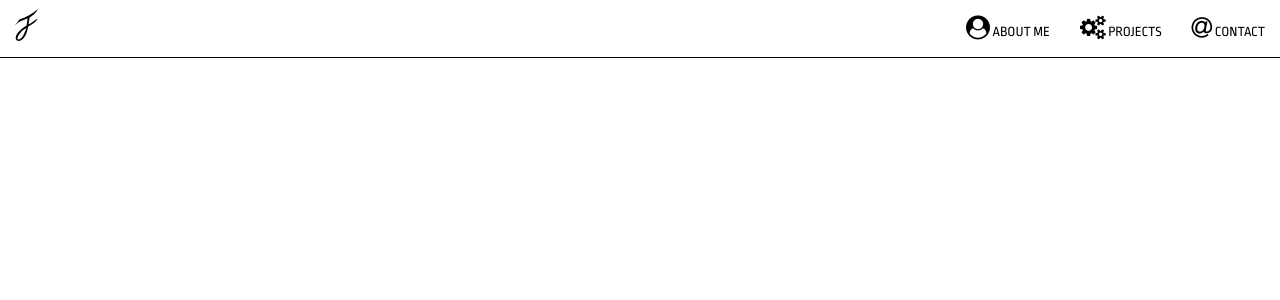
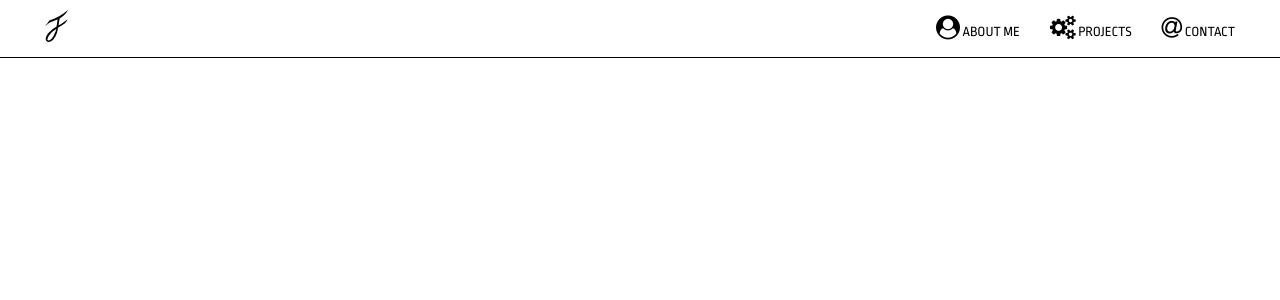
Before and after one commit to jfuenmayor96/jfuenmayor96.github.io, a React (Create React App) app in the folder development/: page / in a window 1280 px wide. Shown: the top 300 px of the page. Built offline with nearby package versions, Linux system fonts and the light colour scheme.

Commit message:
primera version del navbar

```diff
--- a/development/src/containers/Navbar/Navbar.style.js
+++ b/development/src/containers/Navbar/Navbar.style.js
@@ -3,6 +3,10 @@ import styled from 'styled-components';
 export const NAV = styled.nav`
     border-color: black !important;
     background-color: white;
+
+    @media (min-width: 992px) {
+        padding: 0px 30px;
+    }
 `;
 
 
@@ -13,7 +17,7 @@ export const NavbarDiv = styled.div`
 `;
 
 export const NavbarLogo = styled.img`
-    transform: translateY(-6px);
+    transform: translateY(-5px);
 `;
 
 export const LI = styled.li`
```
Also changed, not shown: development/src/assets/Main/black-filled.svg (added).
